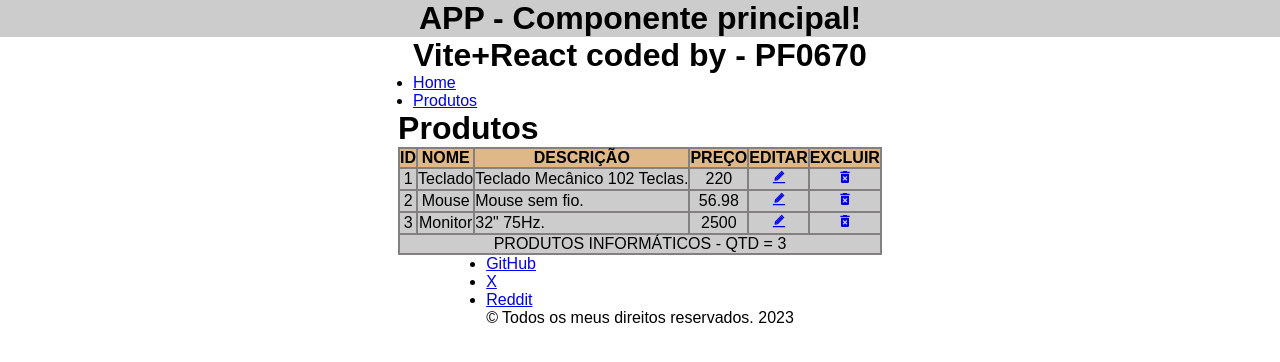
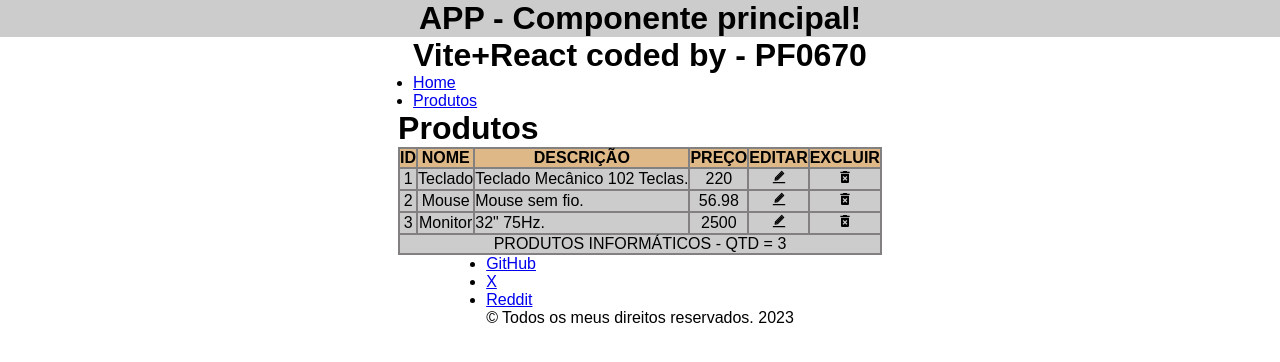
Before and after one commit to TomazVC/espf-spa-ex2, a React (Vite) app: page /produtos in a window 1280 px wide. Shown: the top 362 px of the page. Built offline with nearby package versions, Linux system fonts and the light colour scheme.

Commit message:
Estilizando os botões de excluir e editar

```diff
--- a/src/routes/Produtos.module.css
+++ b/src/routes/Produtos.module.css
@@ -29,6 +29,12 @@
             &:last-child{
                 text-align: center;
             }
+            & a{
+                color: black;
+                &:hover{
+                    color: white;
+                }
+            }
         }
     }
 
```
